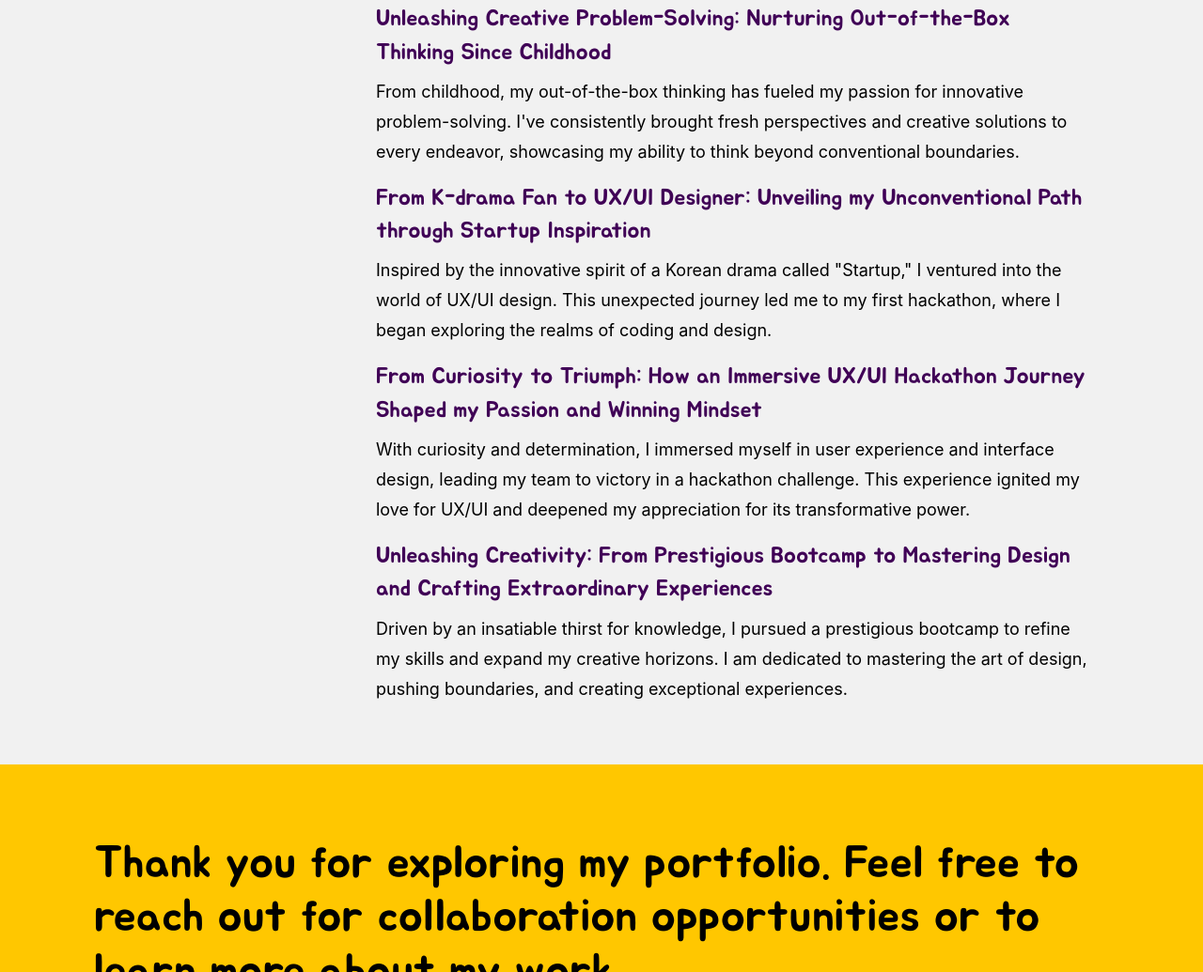
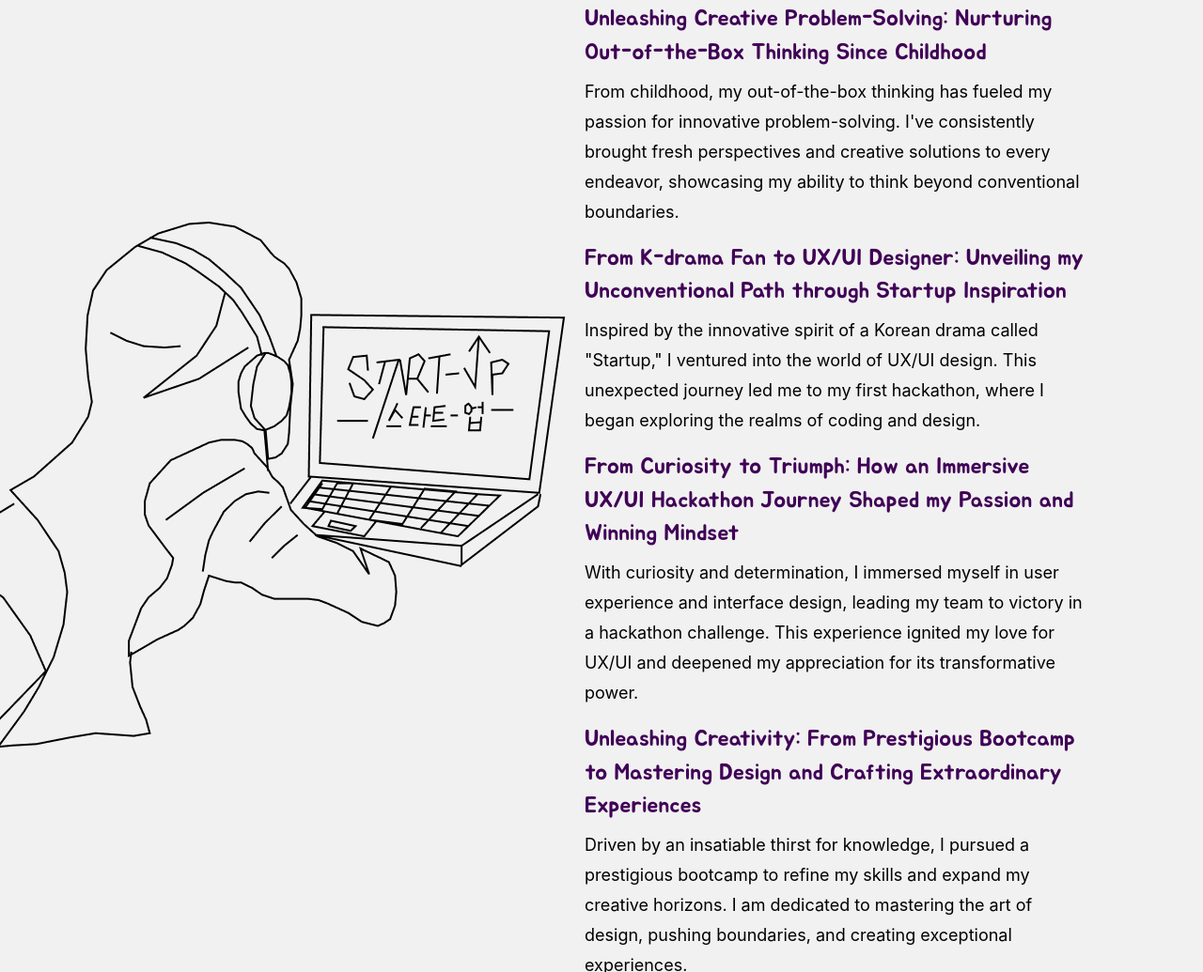
Before and after one commit to mah752/UX_UI_HW_18, a plain HTML site: page index.html in a window 1280 px wide. Shown: the part 3673-4708 px from the top of the page at 94% size. Drawn offline with nearby package versions, Linux system fonts and the light colour scheme.

Commit message:
Update index.html

```diff
--- a/index.html
+++ b/index.html
@@ -150,7 +150,7 @@
               </div>
           </div>
           <div class="about-left-column">
-             <!--<img src="img/about_me.png" alt="about me image">-->
+             <img src="img/about_me.png" alt="about me image">
         </div>
     </div>
     </section>
```
